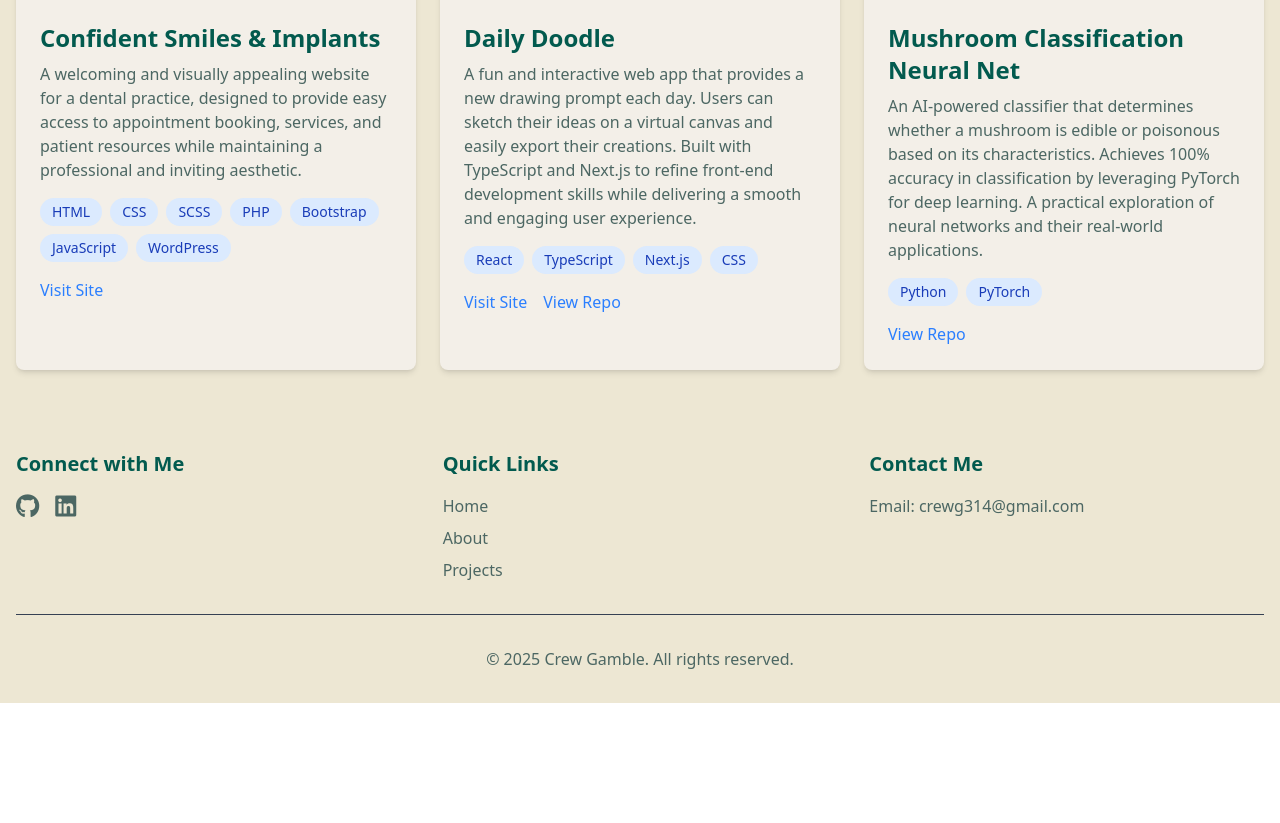
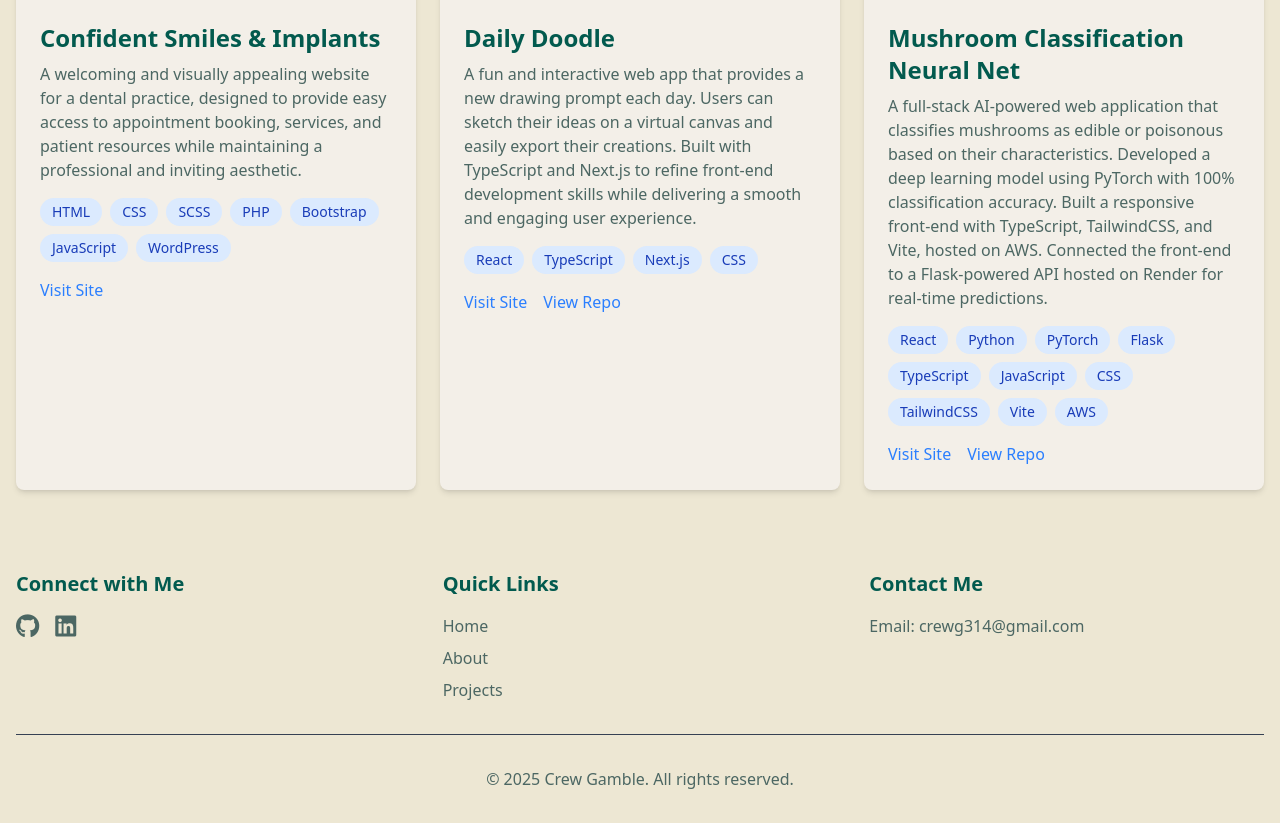
Before and after one commit to crewgamble/Vue-Portfolio-2025, a Vue app: page / in a window 1280 px wide. Shown: the part 2050-2873 px from the top of the page. Before the commit the page ends 2753 px from the top, so only its background shows below. Built offline with nearby package versions, Linux system fonts and the light colour scheme.

Commit message:
updated neural net project

```diff
--- a/src/data/projects.ts
+++ b/src/data/projects.ts
@@ -61,10 +61,10 @@ export interface Project {
     {
       name: 'Mushroom Classification Neural Net',
       category: 'Personal',
-      desc: 'An AI-powered classifier that determines whether a mushroom is edible or poisonous based on its characteristics. \n\nAchieves 100% accuracy in classification by leveraging PyTorch for deep learning. \n\nA practical exploration of neural networks and their real-world applications.',
-      skills: ['Python', 'PyTorch',],
-      url: '',
+      desc: 'A full-stack AI-powered web application that classifies mushrooms as edible or poisonous based on their characteristics. \n\nDeveloped a deep learning model using PyTorch with 100% classification accuracy. \n\nBuilt a responsive front-end with TypeScript, TailwindCSS, and Vite, hosted on AWS. \n\nConnected the front-end to a Flask-powered API hosted on Render for real-time predictions.',
+      url: 'http://18.212.183.99/',
       image: '/images/mushroom.jpg',
-      repo: 'https://github.com/crewgamble/Mushroom-Neural-net'
+      repo: 'https://github.com/crewgamble/Mushroom-Neural-net',
+      skills: ['React', 'Python', 'PyTorch', 'Flask', 'TypeScript', 'JavaScript', 'CSS', 'TailwindCSS', 'Vite', 'AWS'],
   },
   ];
```
